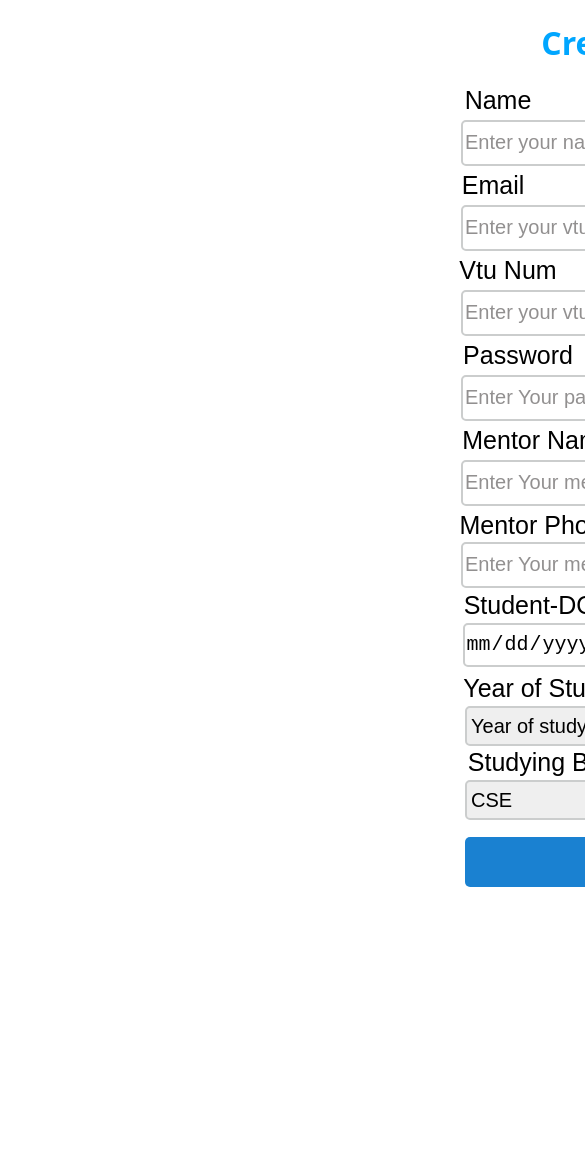
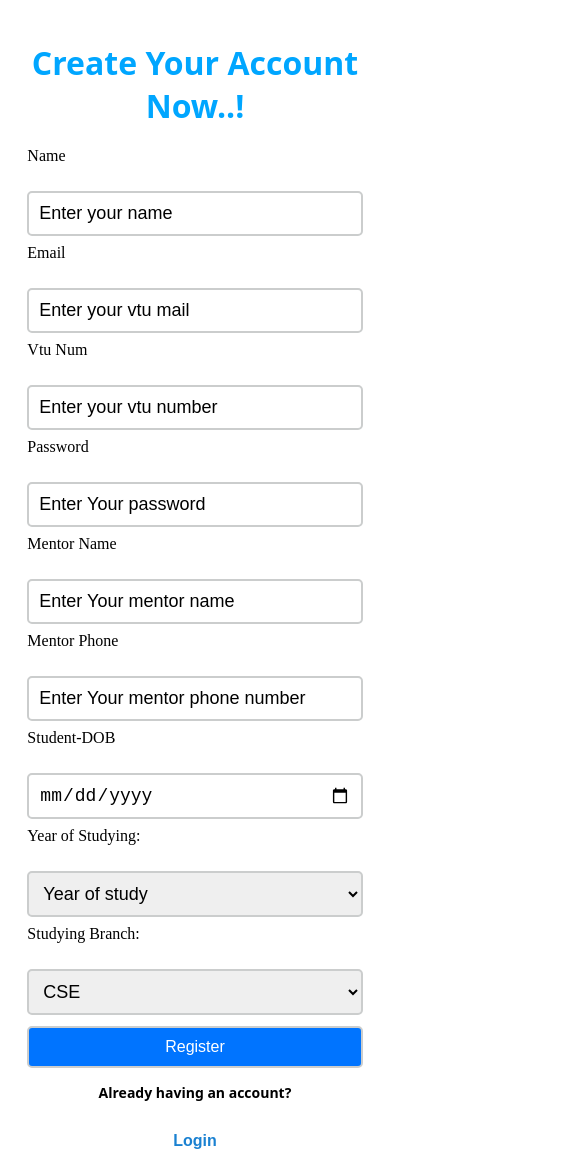
Before and after one commit to DeepanWolfie/VTU-Event, a React app: page /signup in a window 390 px wide. Shown: the top 1160 px of the page, 585 px wide, since content can reach past the window. Before the commit the page ends 929 px from the top, so only its background shows below. Built offline with nearby package versions, Linux system fonts and the light colour scheme; the HTML template or start-up script is replaced by a standard one.

Commit message:
responsive completed for login and signup page

```diff
--- a/src/Pages/LoginPage/LoginForm.css
+++ b/src/Pages/LoginPage/LoginForm.css
@@ -1,132 +1,171 @@
 .container {
-    height: 650px;
+  height: auto;
   background-color: white;
-    width: 750px;
-    margin-left: 400px;
-    margin-bottom: 20px;
+  width: 90%;
+  max-width: 750px;
+  margin: 0 auto 20px auto;
+  padding: 20px;
+  box-sizing: border-box;
 }
+
+#name, #login {
+  text-align: center;
+  margin-top: 20px;
+  font-family: Arial, Helvetica, sans-serif;
+}
+
 #name {
-    text-align: center;
-    position: relative;
-    top: 30px;
   color: hsl(201, 100%, 50%);
   font-family: system-ui, -apple-system, BlinkMacSystemFont, 'Segoe UI', Roboto, Oxygen, Ubuntu, Cantarell, 'Open Sans', 'Helvetica Neue', sans-serif;
 }
+
 #login {
-    text-align: center;
-    font-size: 40px;
-    margin-bottom: 20px;
-    position: relative;
-    top: 47px;
+  font-size: 30px;
   color: black;
-    font-family: system-ui, -apple-system, BlinkMacSystemFont, 'Segoe UI', Roboto, Oxygen, Ubuntu, Cantarell, 'Open Sans', 'Helvetica Neue', sans-serif;
 }
-  .email {
-    font-size: 25px;
-    font-weight: 400;
-    position: relative;
-    left: 50px;
-    top: 80px;
+
+.email,
+.password {
+  font-size: 22px;
+  margin: 10px 0;
   font-family: Arial, Helvetica, sans-serif;
 }
-  .email-input {
-    font-size: 15px;
-    position: relative;
-    left: 50px;
-    top: 80px;
-    width: 500px;
+
+.email-input,
+.password-input {
+  font-size: 18px;
+  margin: 5px 0;
+  width: calc(100% - 20px);
   height: 40px;
   border-radius: 6px;
   border: 2px solid hsl(180, 2%, 80%);
   color: #525456;
-    font-size: 20px;
+  padding: 5px;
+  box-sizing: border-box;
 }
-  .password {
-    font-size: 25px;
-    font-weight: 400;
-    position: relative;
-    right: 460px;
-    top: 130px;
-    padding: 5px;
-    font-family: Arial, Helvetica, sans-serif;
-  }
-  .password-input {
-    font-size: 15px;
-    position: relative;
-    left: 50px;
-    top: 120px;
-    width: 500px;
-    height: 40px;
-    border-radius: 6px;
-    border: 2px solid hsl(180, 2%, 80%);
-    color: #525456;
-    font-size: 20px;
-  }
+
 #button {
   border: none;
   background-color: #0074ff;
   color: white;
-    width: 530px;
+  width: calc(100% - 20px);
+  margin: 20px auto;
   border-radius: 5px;
-    position: relative;
-    top: 100px;
-    right:50px;
   height: 55px;
-    font-size: larger;
+  font-size: 18px;
   cursor: pointer;
-    border-radius: 5px;
-    height:50px
+  display: block;
 }
+
 button a {
   color: white;
   text-decoration: none;
 }
+
 h3 {
-    position: relative;
-    top: 110px;
-    left: 290px;
-    font-size: 20px;
-    font-family:system-ui, -apple-system, BlinkMacSystemFont, 'Segoe UI', Roboto, Oxygen, Ubuntu, Cantarell, 'Open Sans', 'Helvetica Neue', sans-serif;
+  text-align: center;
+  font-size: 18px;
+  font-family: system-ui, -apple-system, BlinkMacSystemFont, 'Segoe UI', Roboto, Oxygen, Ubuntu, Cantarell, 'Open Sans', 'Helvetica Neue', sans-serif;
+  margin-top: 20px;
 }
-  #forgot {
-    position: relative;
-    left: 462px;
-    top: 52px;
+
+#forgot,
+#account {
+  display: block;
+  margin: 10px auto;
   color: hsl(206, 78%, 46%);
-    font-size: 18px;
+  font-size: 16px;
   font-weight: bold;
   font-family: Arial, Helvetica, sans-serif;
+  cursor: pointer;
+  text-decoration: none;
+  text-align: center;
 }
+
 input {
   background: white;
 }
+
 ::placeholder {
   color: black;
 }
-  .radio {
-    position: relative;
-    top: 175px;
-    right: 450px;
+
+.radio,
+.rember,
+.have {
+  text-align: center;
+  margin-top: 20px;
 }
-  .rember {
-    position: relative;
-    bottom: 200px;
-    left: 75px;
-    top: 121px;
+
+@media screen and (max-width: 768px) {
+  .container {
+    width: 95%;
   }
-  .have{
-    position: relative;
-    left:185px;
-    top:96px;
+
+  #login {
+    font-size: 28px;
+  }
+
+  .email,
+  .password {
+    font-size: 20px;
+    margin: 10px 0;
+  }
+
+  .email-input,
+  .password-input,
+  #button {
+    width: 100%;
+  }
+  #forgot,#account{
+    text-align: center;
+  }
+}
+
+@media screen and (max-width: 480px) {
+  .container {
+    width: 95%;
+    padding: 10px;
+  }
+
+  #name,
+  #login,
+  h3,
+  #forgot,
+  #account {
+    font-size: 14px;
+  }
+
+  .email,
+  .password {
+    font-size: 18px;
+    margin: 8px 0;
+  }
+
+  .email-input,
+  .password-input,
+  #button {
+    width: 100%;
+  }
+
+  #button {
+    font-size: 16px;
+    margin-top: 10px;
+  }
+
+  #forgot
+   {
+    font-size: 14px;
+    margin: 5px auto;
+    /*margin-top: -30px;
+    margin-left: 255px;*/
+    text-align: center;
   }
   #account{
-    position: relative;
-    left: 410px;
-    top:55px;
-    color: hsl(206, 78%, 46%);
-    font-size: 18px;
-    font-weight: bold;
-    text-decoration: none;
-    cursor: pointer;
-    font-family:Arial, Helvetica, sans-serif;
+    font-size: 14px;
+    margin: 5px auto;
+    /*margin-top: -30px;
+    margin-left: 275px;*/
+    text-align:center;
   }
+}
--- a/src/Pages/Signup/SignupForm.css
+++ b/src/Pages/Signup/SignupForm.css
@@ -1,256 +1,131 @@
-/*
-.signup-box{
-    width:700px;
-    height:700px;
-    background-color: rgb(23, 95, 251);
-    margin-left: 400px;
-    margin-top: 100px;
+.signup-box {
+    width: 700px;
+    max-width: 100%;
+    height: auto;
+    margin: 20px auto;
     text-align: center;
+    padding: 20px;
+    box-sizing: border-box;
 }
-.title{
-    color:hsl(206, 78%, 46%);
+
+.title {
+    color: hsl(201, 100%, 50%);
     font-family: system-ui, -apple-system, BlinkMacSystemFont, 'Segoe UI', Roboto, Oxygen, Ubuntu, Cantarell, 'Open Sans', 'Helvetica Neue', sans-serif;
+    margin-bottom: 20px;
 }
-#label{
-    position: relative;
-    right:260px;
-    font-size: 25px;
+
+#label,
+#mail,
+#vtu,
+#word,
+#mentor,
+#mentor-phnum,
+#stud-dob,
+#yos,
+#branch {
+    font-size: 20px;
+    margin: 5px 0;
+    display: block;
+    text-align: left;
+}
+
+.enter-name,
+.mail,
+.vtu-number,
+.word,
+.mentor,
+.mentor-phnum,
+.stud-dob,
+.yos,
+.branch,
+.register {
+    width: 100%;
+    max-width: 100%;
+    margin: 5px 0;
+    padding: 10px;
+    border-radius: 5px;
+    border: 2px solid hsl(180, 2%, 80%);
+    font-size: 18px;
+    box-sizing: border-box;
+}
+
+.register {
+    background-color: #0074ff;
+    color: white;
+    cursor: pointer;
+    margin-top: 10px;
     font-family: Arial, Helvetica, sans-serif;
 }
-.enter-name{
-    position: relative;
-    left:10px;
-    top:5px;
-    border:none;
-    width: 550px;
-    height: 40px;
-    border-radius: 5px;
-    border: 2px solid hsl(84, 14%, 93%);
-    font-size: 20px;
+
+.space {
+    display: inline-block;
+    font-weight: 15px;
+    margin: 10px 0;
 }
-::placeholder{
-    color:grey;
-}
-#mail{
-    position: relative;
-    top:50px;
-    right:252px;
-    font-size: 25px;
-    right:545px;
+
+#log {
+    display: block;
+    margin: 10px auto;
+    text-align:center;
+    color: hsl(206, 78%, 46%);
+    font-size: 18px;
+    font-weight: bold;
+    text-decoration: none;
+    cursor: pointer;
     font-family: Arial, Helvetica, sans-serif;
 }
-.email-input{
-    position: relative;
-    top:45px;
-    left:30px;
-    width:555px;
+
+@media screen and (max-width: 768px) {
+    .signup-box {
+        width: 90%;
+        margin: 10px auto;
+    }
+
+    #label,
+    #mail,
+    #vtu,
+    #word,
+    #mentor,
+    #mentor-phnum,
+    #stud-dob,
+    #yos,
+    #branch {
+        font-size: 18px;
+        margin: 4px 0;
+    }
+
+    .register {
+        font-size: 18px;
+        margin-top: 8px;
+    }
 }
-#vtu{
-    position: relative;
-    top:90px;
-    font-size: 25px;
-    right:530px;
-    font-family: Arial, Helvetica, sans-serif;
+
+@media screen and (max-width: 480px) {
+    .signup-box {
+        width: 95%;
+        padding: 10px;
+    }
+
+    #label,
+    #mail,
+    #vtu,
+    #word,
+    #mentor,
+    #mentor-phnum,
+    #stud-dob,
+    #yos,
+    #branch {
+        font-size: 16px;
+        margin: 3px 0;
+    }
+
+    .register {
+        font-size: 16px;
+        margin-top: 6px;
+    }
+
+    #log {
+        font-size: 16px;
+        text-align: center;
+    }
 }
-.vtu-number{
-    position: relative;
-    top:45px;
-    left:30px;
-    width:555px;
-}
-*/
-.signup-box{
-    width:700px;
-    height:900px;
-    /*background-color: rgb(23, 95, 251);*/
-    margin-left: 400px;
-    margin-top: 10px;
-    text-align: center;
-}
-#label{
-    position: relative;
-    right:260px;
-    font-size: 25px;
-    font-family: Arial, Helvetica, sans-serif;
-}
-.title{
-    color:hsl(201, 100%, 50%);
-    font-family: system-ui, -apple-system, BlinkMacSystemFont, 'Segoe UI', Roboto, Oxygen, Ubuntu, Cantarell, 'Open Sans', 'Helvetica Neue', sans-serif;
-}
-::placeholder{
-    color:hsl(0, 1%, 57%);
-}
-.enter-name{
-    position: relative;
-    right:18px;
-    top:5px;
-    border:none;
-    width: 550px;
-    height: 40px;
-    border-radius: 5px;
-    border: 2px solid hsl(180, 2%, 80%);
-    font-size: 20px;
-}
-#mail{
-    position: relative;
-    top:10px;
-    font-size: 25px;
-    right:265px;
-    font-family: Arial, Helvetica, sans-serif;
-}
-.mail{
-    position: relative;
-    top:15px;
-    right:18px;
-    width:550px;
-    border:none;
-    height: 40px;
-    border-radius: 5px;
-    border: 2px solid hsl(180, 2%, 80%);
-    font-size: 20px;
-}
-#vtu{
-    position: relative;
-    top:20px;
-    font-size: 25px;
-    right:250px;
-    font-family: Arial, Helvetica, sans-serif;
-}
-.vtu-number{
-    position: relative;
-    top:25px;
-    width:550px;
-    height: 40px;
-    right:18px;
-    border:none;
-    border-radius: 5px;
-    border:2px solid hsl(180, 2%, 80%);
-    font-size: 20px;
-}
-#word{
-    position: relative;
-    top:30px;
-    font-size: 25px;
-    right:240px;
-    font-family: Arial, Helvetica, sans-serif;
-}
-.word{
-    position: relative;
-    top:35px;
-    width:550px;
-    height: 40px;
-    right:18px;
-    border:none;
-    border-radius: 5px;
-    border:2px solid hsl(180, 2%, 80%);
-    font-size: 20px;
-}
-#mentor{
-    position: relative;
-    top:40px;
-    font-size: 25px;
-    right: 220px;
-    font-family: Arial, Helvetica, sans-serif;
-}
-.mentor{
-    position: relative;
-    top:45px;
-    width:550px;
-    height: 40px;
-    right:18px;
-    border:none;
-    border-radius: 5px;
-    border:2px solid hsl(180, 2%, 80%);
-    font-size: 20px;
-}
-#mentor-phnum{
-    position: relative;
-    top:50px;
-    font-size: 25px;
-    right: 220px;
-    font-family: Arial, Helvetica, sans-serif;
-}
-.mentor-phnum{
-    position: relative;
-    top:52px;
-    width:550px;
-    height: 40px;
-    right:18px;
-    border:none;
-    border-radius: 5px;
-    border:2px solid hsl(180, 2%, 80%);
-    font-size: 20px;
-}
-#stud-dob{
-    position: relative;
-    top:55px;
-    font-size: 25px;
-    right: 220px;
-    font-family: Arial, Helvetica, sans-serif;
-}
-.stud-dob{
-    position: relative;
-    top:58px;
-    width:550px;
-    height: 40px;
-    right:18px;
-    border:none;
-    border-radius: 5px;
-    border:2px solid hsl(180, 2%, 80%);
-    font-size: 20px;
-}
-#yos{
-    position: relative;
-    top:65px;
-    font-size: 25px;
-    right: 200px;
-    font-family: Arial, Helvetica, sans-serif;
-}
-.yos{
-    position: relative;
-    top:68px;
-    width:550px;
-    height: 40px;
-    right:18px;
-    border:none;
-    border-radius: 5px;
-    border:2px solid hsl(180, 2%, 80%);
-    font-size: 20px;
-}
-#branch{
-    position: relative;
-    top:70px;
-    font-size: 25px;
-    right: 195px;
-    font-family: Arial, Helvetica, sans-serif;
-}
-.branch{
-    position: relative;
-    top:73px;
-    width:550px;
-    height: 40px;
-    right:18px;
-    border:none;
-    border-radius: 5px;
-    border:2px solid hsl(180, 2%, 80%);
-    font-size: 20px;
-}
-.register{
-    position: relative;
-    top:90px;
-    width:550px;
-    height: 50px;
-    right:18px;
-    border:none;
-    border-radius: 5px;
-    font-size: 20px;
-    background-color: hsl(206, 78%, 46%);
-    color:white;
-    cursor: pointer;
-}
-.space{
-position: relative;
-font-weight:15px;
-left:4px;
-top:75px;
-}
--- a/src/Pages/Signup/SignupForm.jsx
+++ b/src/Pages/Signup/SignupForm.jsx
@@ -100,6 +100,7 @@ await setDoc(docRef, {
 <button className="register">Register</button>
 <h3 className="space">Already having an account?</h3>
 </div>
+<span id="log" onClick={loginpage}>Login</span>
   </>);
 }
 
```
Lines whose indentation alone changed are shown as unchanged.
